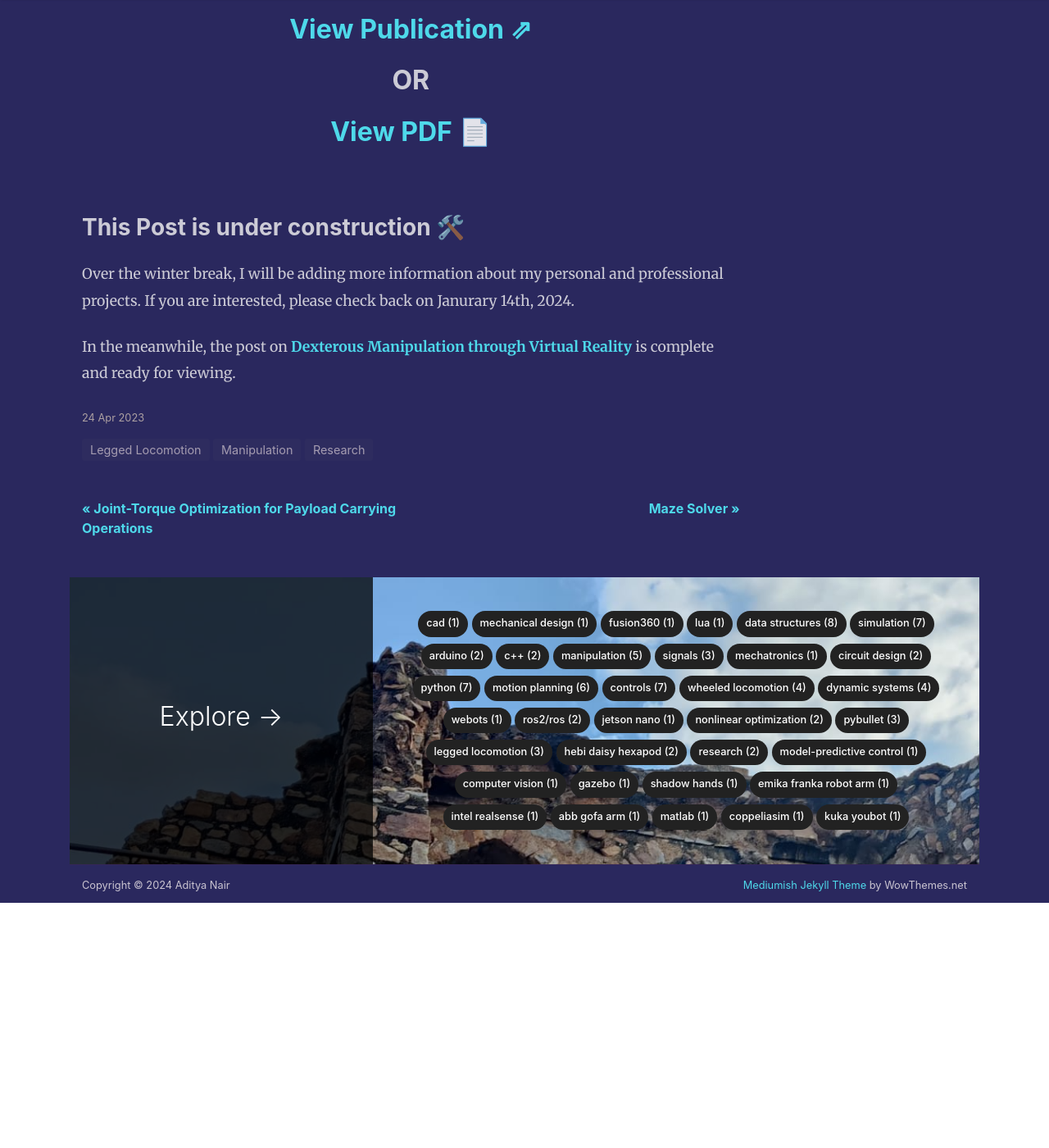
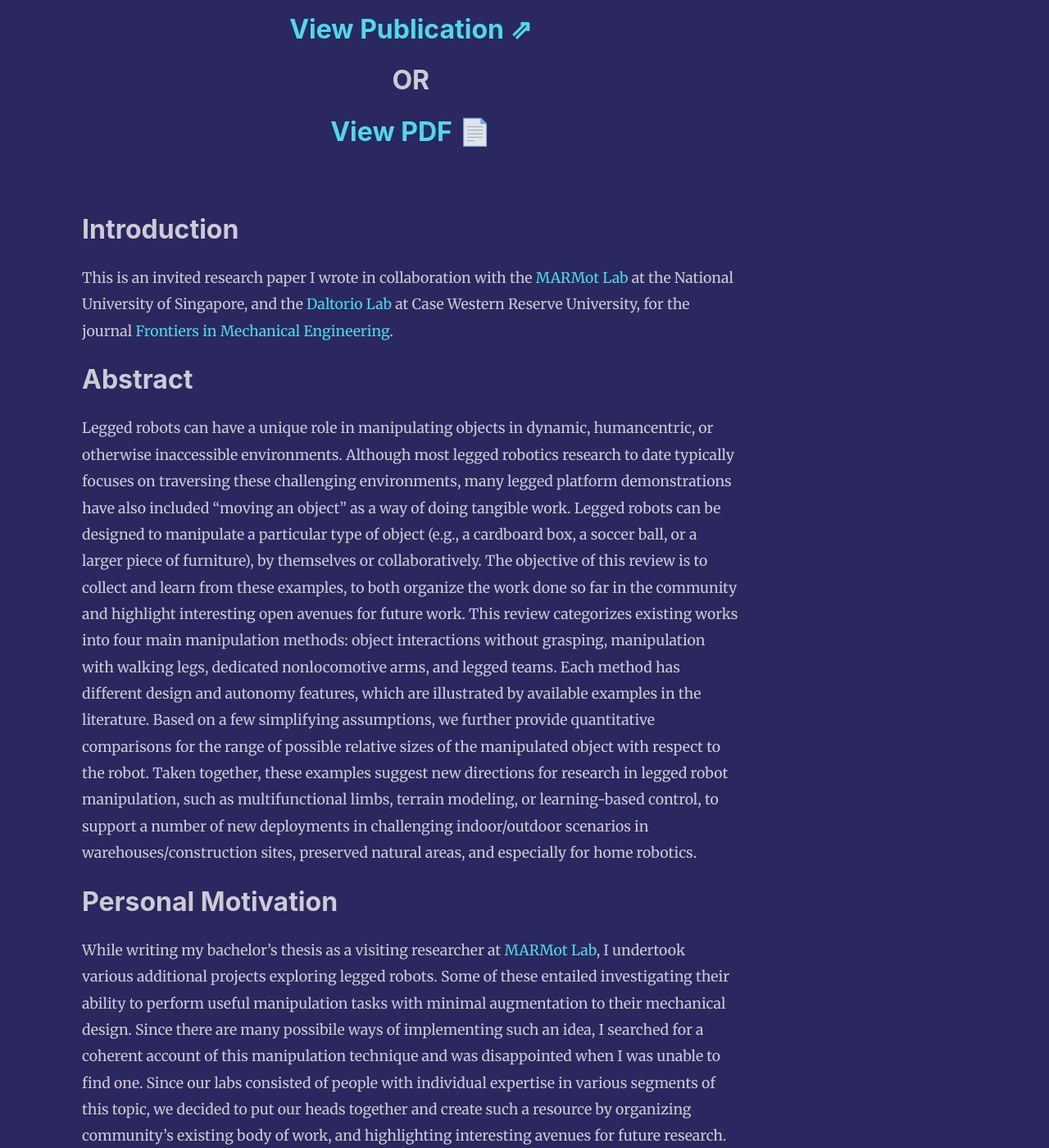
Before and after one commit to GogiPuttar/adityanairswebsite.github.io, a Jekyll site: the page built from _posts/2023-04-24-LeggedRobotsForObjectManipulation.md, in a window 1280 px wide and 1400 px high, scrolled down 919 px. Shown: the whole window at 82% size. Built offline with Jekyll 4.4.1, drawn with Linux system fonts in a browser that asks for light colours; nearby versions of some CDN libraries; comment, search, counter and statistics services are not loaded; before the commit the page ends 2082 px from its top, so only the background shows below that; some of the changed text lies outside the part shown.

Commit message:
Finished Post

```diff
--- a/_posts/2023-04-24-LeggedRobotsForObjectManipulation.md
+++ b/_posts/2023-04-24-LeggedRobotsForObjectManipulation.md
@@ -21,8 +21,35 @@ Research, Legged Locomotion, Manipulation
 
 <br>
 
-### This Post is under construction 🛠️
-Over the winter break, I will be adding more information about my personal and professional projects.
-If you are interested, please check back on Janurary 14th, 2024.
+## Introduction
 
-In the meanwhile, the post on [**Dexterous Manipulation through Virtual Reality**](https://adityanairs.website/DexterousManipulationThroughVR/) is complete and ready for viewing.
+This is an invited research paper I wrote in collaboration with the [MARMot Lab](https://marmotlab.org/) at the National University of Singapore, and the [Daltorio Lab](https://engineering.case.edu/research/labs/daltorio-lab) at Case Western Reserve University, for the journal [Frontiers in Mechanical Engineering](https://www.frontiersin.org/journals/mechanical-engineering).
+
+## Abstract
+
+Legged robots can have a unique role in manipulating objects in dynamic, humancentric, or otherwise inaccessible environments. Although most legged robotics
+research to date typically focuses on traversing these challenging environments,
+many legged platform demonstrations have also included “moving an object” as a
+way of doing tangible work. Legged robots can be designed to manipulate a
+particular type of object (e.g., a cardboard box, a soccer ball, or a larger piece of
+furniture), by themselves or collaboratively. The objective of this review is to
+collect and learn from these examples, to both organize the work done so far in
+the community and highlight interesting open avenues for future work. This review
+categorizes existing works into four main manipulation methods: object
+interactions without grasping, manipulation with walking legs, dedicated nonlocomotive arms, and legged teams. Each method has different design and
+autonomy features, which are illustrated by available examples in the literature.
+Based on a few simplifying assumptions, we further provide quantitative
+comparisons for the range of possible relative sizes of the manipulated object
+with respect to the robot. Taken together, these examples suggest new directions
+for research in legged robot manipulation, such as multifunctional limbs, terrain
+modeling, or learning-based control, to support a number of new deployments in
+challenging indoor/outdoor scenarios in warehouses/construction sites,
+preserved natural areas, and especially for home robotics.
+
+## Personal Motivation
+
+While writing my bachelor's thesis as a visiting researcher at [MARMot Lab](https://marmotlab.org/), I undertook various additional projects exploring legged robots. Some of these entailed investigating their ability to perform useful manipulation tasks with minimal augmentation to their mechanical design. Since there are many possibile ways of implementing such an idea, I searched for a coherent account of this manipulation technique and was disappointed when I was unable to find one. Since our labs consisted of people with individual expertise in various segments of this topic, we decided to put our heads together and create such a resource by organizing community's existing body of work, and highlighting interesting avenues for future research.
+
+## Acknowledgements
+
+This was a product of the combined effort of Yifeng Gong, Ge Sun, Aditya Bidwai, Raghuram, and myself. While it was truly pleasure to work with them, I also learned a lot about writing meaningful research from them in my first such endeavour. The support and invaluable advice from our advisors: [Dr. Guillaume Sartoretti](https://www.sartoretti.science/) and Dr. Kathryn Daltorio was paramount in making this a great experience. Thanks Guillaume, for seeing the potential in my writing `:)`
```
